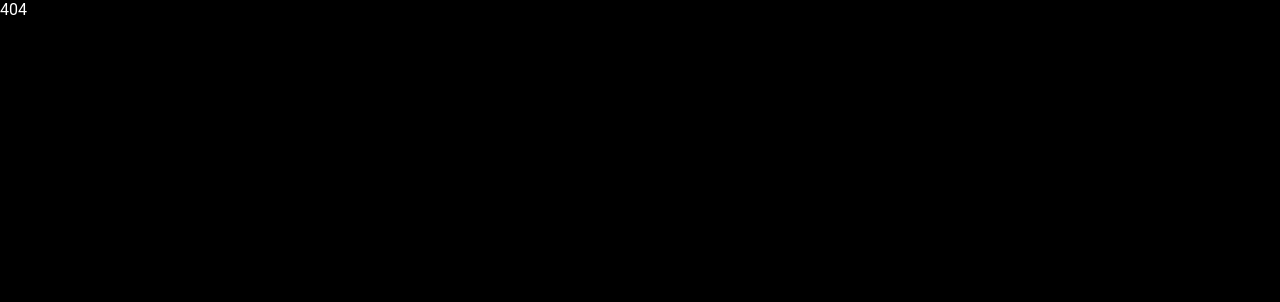
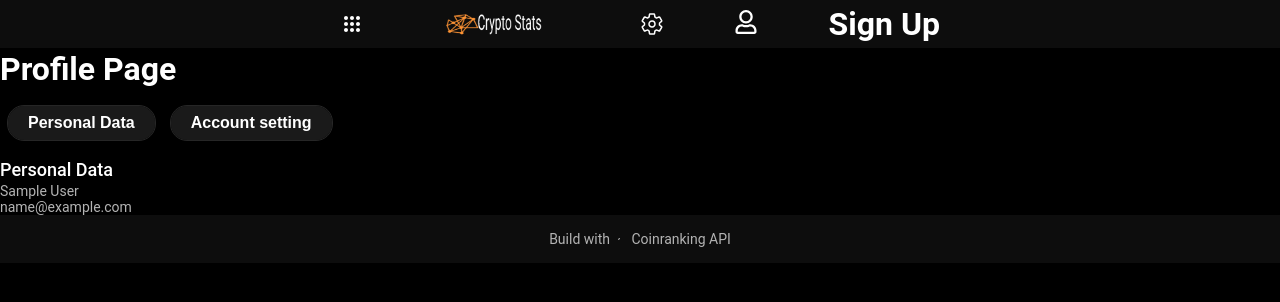
Before and after one commit to Romanmaliska/cryptos, a React (Vite) app in the folder client/: page /profile in a window 1280 px wide. Shown: the top 302 px of the page. Built offline with nearby package versions, Linux system fonts and the light colour scheme; sample sign-in values are in the browser's storage.

Commit message:
feat: protected route to profile

```diff
--- /dev/null
+++ b/client/src/App.tsx
@@ -0,0 +1,7 @@
+import { RouterProvider } from "react-router-dom";
+
+import router from "router/router";
+
+export default function App() {
+  return <RouterProvider router={router} />;
+}
--- a/client/src/main.tsx
+++ b/client/src/main.tsx
@@ -1,17 +1,15 @@
 import React from "react";
 import ReactDOM from "react-dom/client";
-import { RouterProvider } from "react-router-dom";
+import App from "App";
 import { Provider } from "react-redux";
-
 import { store } from "store/store";
-import router from "router/router";
 
 import "../src/styles/main.css";
 
 ReactDOM.createRoot(document.getElementById("root")!).render(
   <React.StrictMode>
     <Provider store={store}>
-      <RouterProvider router={router} />
+      <App />
     </Provider>
   </React.StrictMode>
 );
--- /dev/null
+++ b/client/src/pages/Profile.tsx
@@ -0,0 +1,36 @@
+import { useState } from "react";
+import { useSelector } from "react-redux";
+
+import { RootState } from "store/store";
+
+import Button from "components/ui/button/Button";
+
+export default function Profile() {
+  const { userAuth } = useSelector((state: RootState) => state.userAuth);
+  const { name, email } = userAuth ? userAuth : { name: null, email: null };
+  const [showUserData, setShowUserData] = useState(true);
+
+  return (
+    <>
+      <aside>
+        <h2>Profile Page</h2>
+        <Button onClick={() => setShowUserData(true)}>Personal Data</Button>
+        <Button onClick={() => setShowUserData(false)}>Account setting</Button>
+      </aside>
+      {showUserData ? (
+        <main>
+          <h3>Personal Data</h3>
+          <p>{name}</p>
+          <p>{email}</p>
+        </main>
+      ) : (
+        <main>
+          <h3>Account setting</h3>
+          <p>Change Name</p> <Button>Change</Button>
+          <p>Change Password</p> <Button>Change</Button>
+          <p>Delete Account</p> <Button>Delete</Button>
+        </main>
+      )}
+    </>
+  );
+}
--- /dev/null
+++ b/client/src/router/ProtectedRoute.tsx
@@ -0,0 +1,17 @@
+import { Navigate } from "react-router-dom";
+import { useSelector } from "react-redux";
+
+import { RootState } from "store/store";
+
+type Props = {
+  children: React.ReactNode;
+};
+
+export default function ProtectedRoute({ children }: Props) {
+  const { userAuth } = useSelector((state: RootState) => state.userAuth);
+  const { name } = userAuth ? userAuth : { name: null };
+
+  if (name) return children;
+
+  return <Navigate to="/" />;
+}
--- a/client/src/router/router.tsx
+++ b/client/src/router/router.tsx
@@ -4,6 +4,8 @@ import Home from "pages/Home";
 import Coins from "pages/Coins";
 import Coin from "pages/Coin";
 import NotFound from "pages/NotFound";
+import ProtectedRoute from "./ProtectedRoute";
+import Profile from "pages/Profile";
 
 const router = createBrowserRouter([
   {
@@ -22,6 +24,14 @@ const router = createBrowserRouter([
         path: "/coins/:uuid",
         element: <Coin />,
       },
+      {
+        path: "/profile",
+        element: (
+          <ProtectedRoute>
+            <Profile />
+          </ProtectedRoute>
+        ),
+      },
     ],
   },
   {
```
